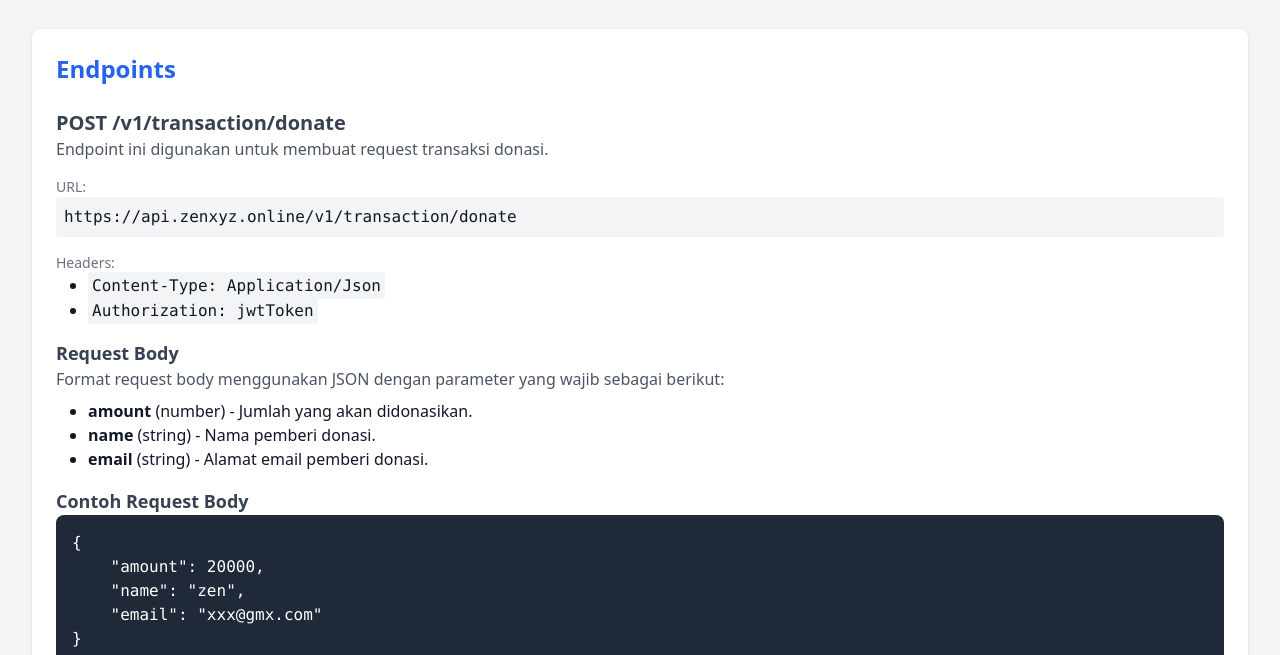
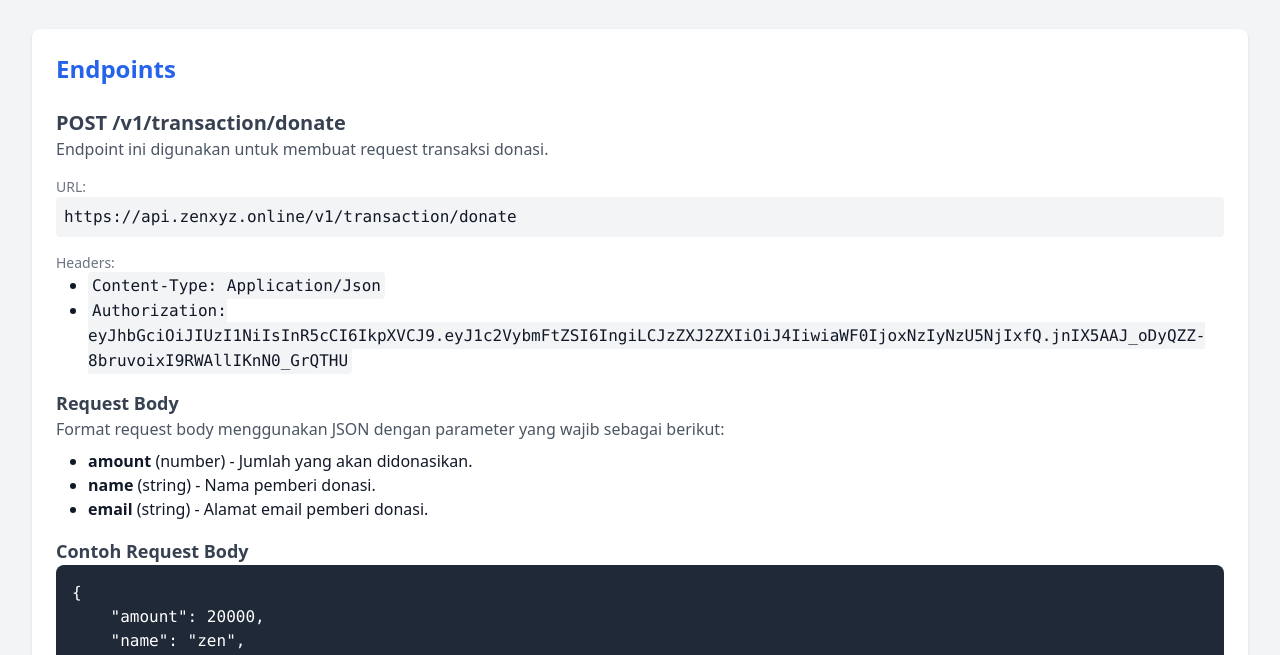
Before and after one commit to ZenMuhamadX/payment-gateway, a website: page index.html in a window 1280 px wide. Shown: the part 140-795 px from the top of the page. Drawn offline with nearby package versions, Linux system fonts and the light colour scheme.

Commit message:
Update index.html

```diff
--- a/index.html
+++ b/index.html
@@ -35,7 +35,7 @@
                     <p class="text-sm font-medium text-gray-500">Headers:</p>
                     <ul class="list-disc ml-8">
                         <li><code class="font-mono bg-gray-100 p-1 rounded">Content-Type: Application/Json</code></li>
-                        <li><code class="font-mono bg-gray-100 p-1 rounded">Authorization: jwtToken</code></li>
+                        <li><code class="font-mono bg-gray-100 p-1 rounded">Authorization: eyJhbGciOiJIUzI1NiIsInR5cCI6IkpXVCJ9.eyJ1c2VybmFtZSI6IngiLCJzZXJ2ZXIiOiJ4IiwiaWF0IjoxNzIyNzU5NjIxfQ.jnIX5AAJ_oDyQZZ-8bruvoixI9RWAllIKnN0_GrQTHU</code></li>
                     </ul>
                 </div>
 
```
